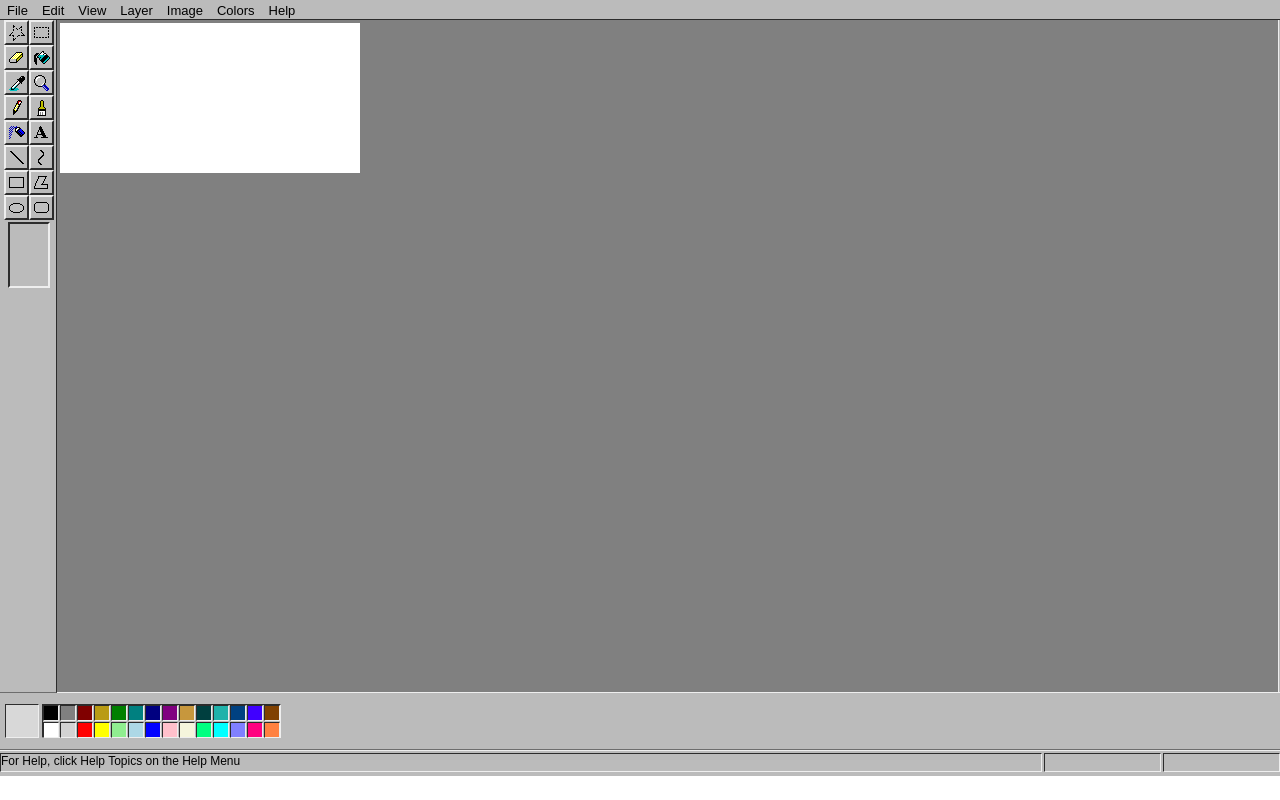
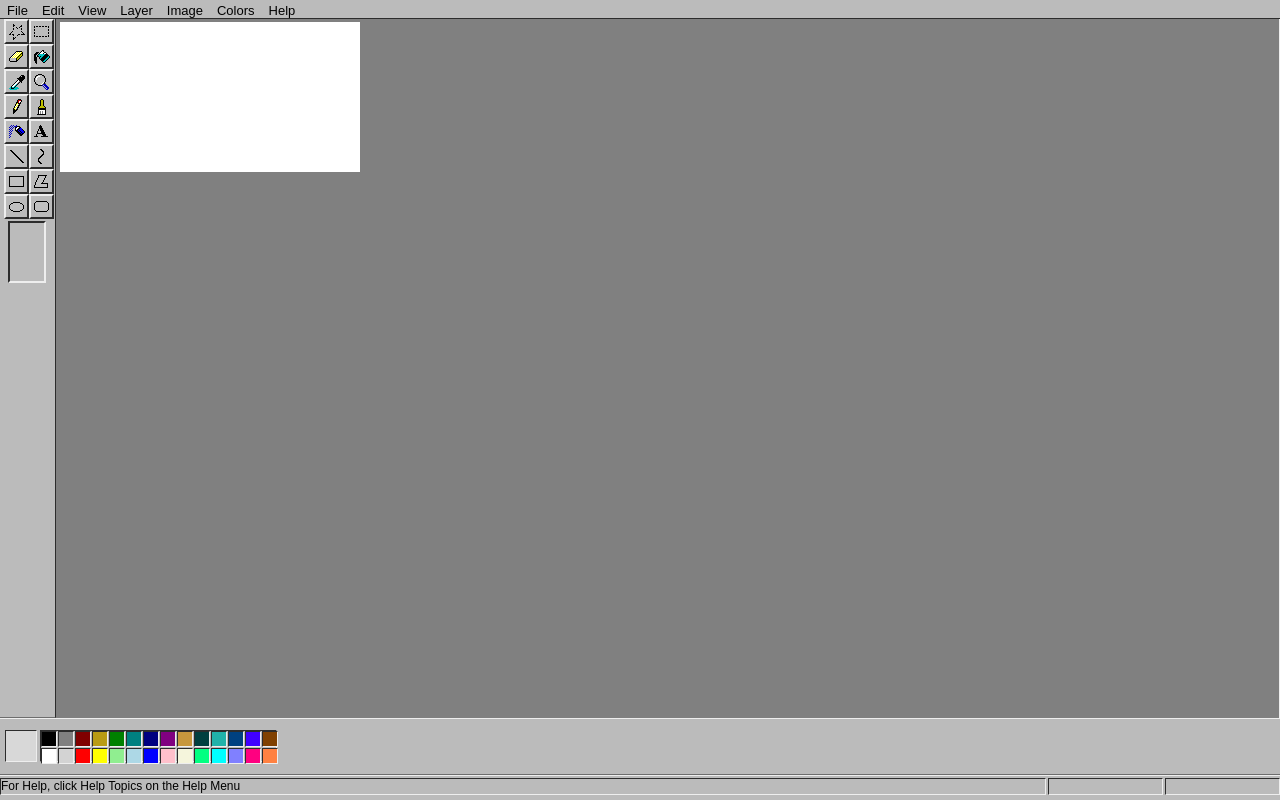
Before and after one commit to awaisAhmed19/RetroMSpaint, a website: page Frontend/src/Index.html in a window 1280 px wide. Drawn offline with nearby package versions, Linux system fonts and the light colour scheme.

Commit message:
made a change to use flex-grow

```diff
--- a/Frontend/src/Style.css
+++ b/Frontend/src/Style.css
@@ -3,6 +3,11 @@
     --borderlight: rgb(238, 238, 238);
     --borderdark: rgb(44, 44, 44);
     --borderlighterdark: rgb(109, 109, 109);
+}
+* {
+    margin: 0;
+    padding: 0;
+    box-sizing: border-box;
 }
 
 body {
@@ -10,6 +15,8 @@ body {
     margin: 0;
     width:100vw;
     height: 100vh;
+    display: flex;
+    flex-direction: column;
     font-family: Arial, Helvetica, sans-serif;
     overflow: hidden;
     touch-action: none;
@@ -17,6 +24,7 @@ body {
 }
 
 .container-1 {
+    flex-direction: 1;
     margin: 0;
     border: none;
     display: flex;
@@ -162,10 +170,11 @@ hr:hover {
 
 
 .container-2 {
+    flex-grow: 55;
     margin: 0;
     background-color: grey;
     display: flex;
-    height: 84vh;
+    height: 85vh;
     width: 100vw;
     position: relative;
 }
@@ -248,6 +257,7 @@ canvas {
 .container-3 {
     background-color: var(--main-color);
     display: flex;
+    flex-grow: 2;
     height: 56px;
     width: 100vw;
     align-items: center;
@@ -298,6 +308,7 @@ canvas {
 .container-4 {
     background-color: var(--main-color);
     display: flex;
+    flex-grow: 1;
     height: 25px;
     width: 100vw;
     bottom: 0;
```
